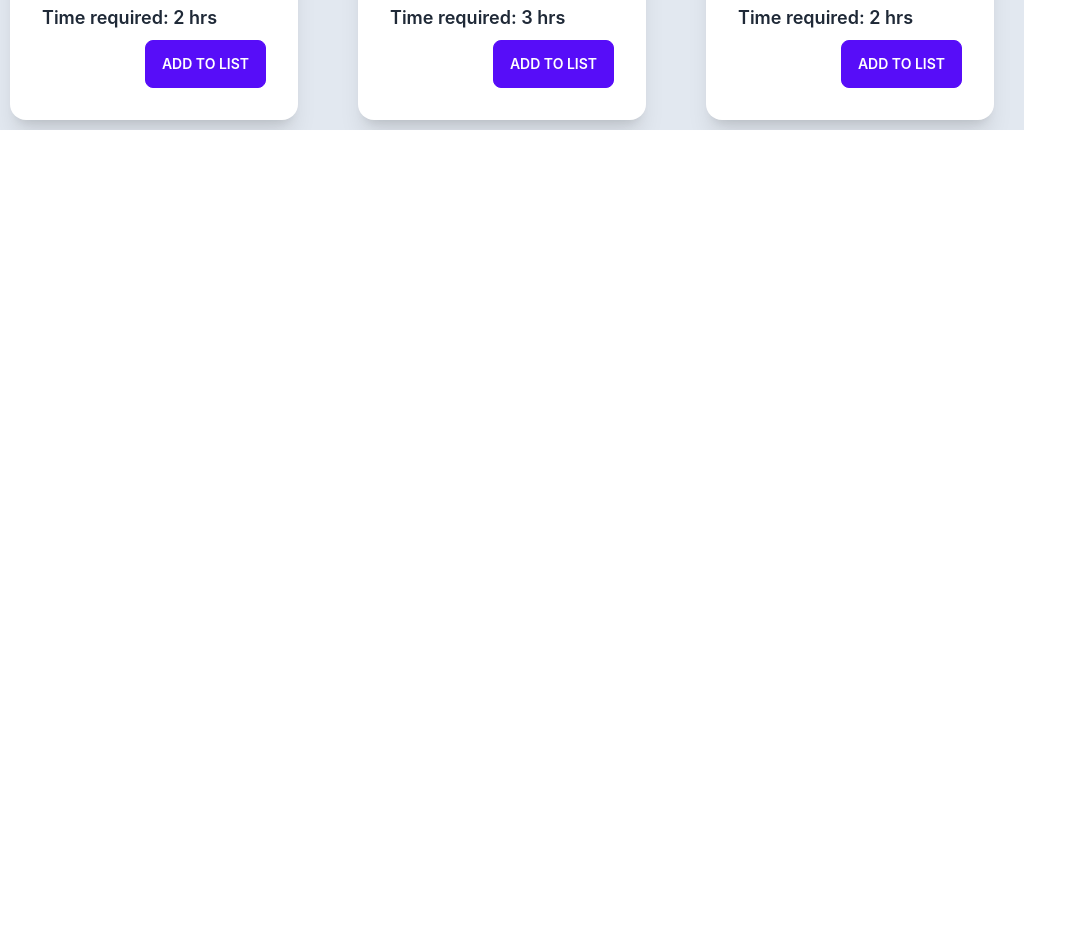
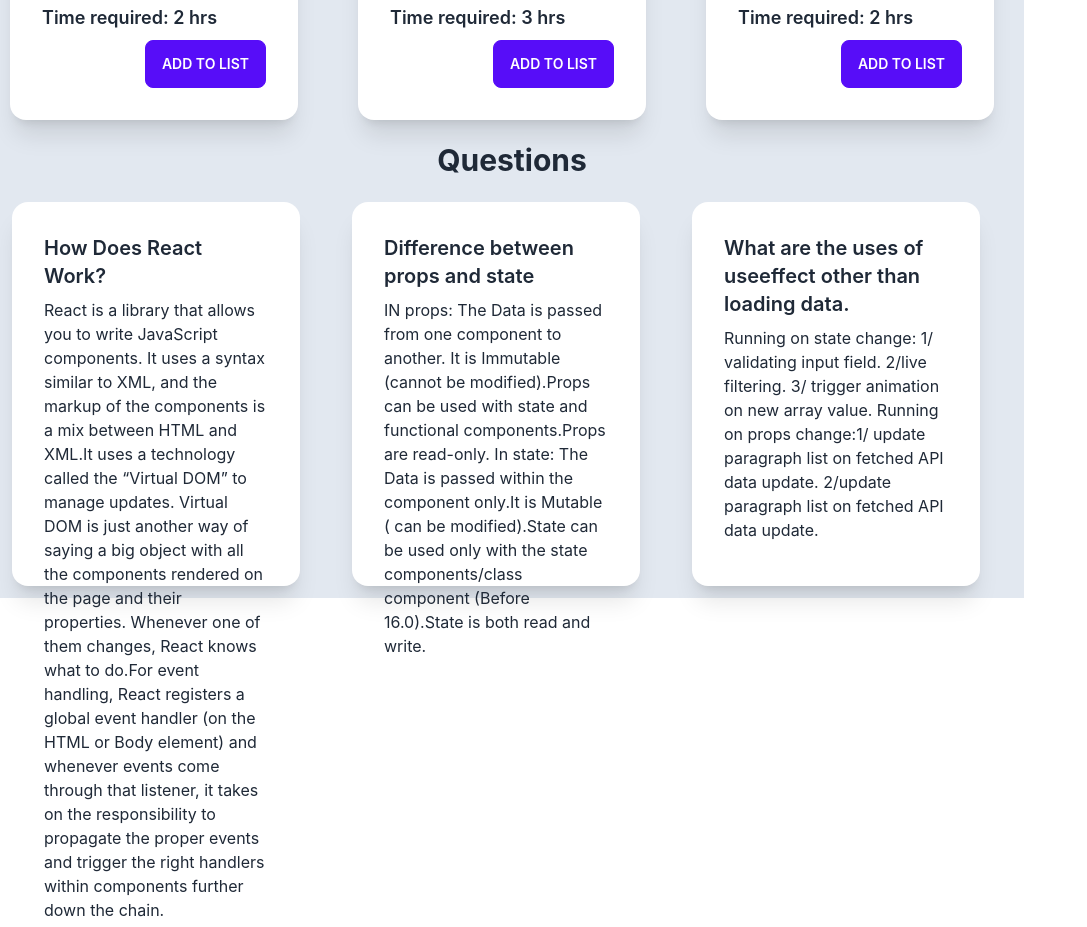
Before and after one commit to BbillahrariBBr/b6-ultra-active-club, a React (Create React App) app in the folder programming-club/: page / in a window 1280 px wide. Shown: the part 840-1767 px from the top of the page, without its empty margins (0-1087 px from the left). Before the commit the page ends 970 px from the top, so only its background shows below. Built offline with nearby package versions, Linux system fonts and the light colour scheme.

Commit message:
qustions are added

```diff
--- /dev/null
+++ b/programming-club/public/questions.json
@@ -0,0 +1,20 @@
+[
+  {
+    "id": "6334697f5e04",
+    "index": 0,
+    "ans": "React is a library that allows you to write JavaScript components. It uses a syntax similar to XML, and the markup of the components is a mix between HTML and XML.It uses a technology called the “Virtual DOM” to manage updates. Virtual DOM is just another way of saying a big object with all the components rendered on the page and their properties. Whenever one of them changes, React knows what to do.For event handling, React registers a global event handler (on the HTML or Body element) and whenever events come through that listener, it takes on the responsibility to propagate the proper events and trigger the right handlers within components further down the chain.",
+    "question": "How Does React Work?"
+  },
+  {
+    "id": "6334697f97c3",
+    "index": 1,
+    "ans": "IN props: The Data is passed from one component to another. It is Immutable (cannot be modified).Props can be used with state and functional components.Props are read-only.\n In state: The Data is passed within the component only.It is Mutable ( can be modified).State can be used only with the state components/class component (Before 16.0).State is both read and write.",
+    "question": "Difference between props and state"
+  },
+  {
+    "id": "6334697fc79f",
+    "index": 2,
+    "ans": "Running on state change:\n 1/ validating input field. \n2/live filtering. \n3/ trigger animation on new array value.\n Running on props change:1/ update paragraph list on fetched API data update.\n 2/update paragraph list on fetched API data update.",
+    "question": "What are  the uses of useeffect other than loading data."
+  }
+]
--- a/programming-club/src/Course/Course.js
+++ b/programming-club/src/Course/Course.js
@@ -2,7 +2,7 @@ import React from 'react';
 import './Course.css'
 
 const Course = (props) => {
-    console.log(props);
+    // console.log(props);
     const { name, disc, img, time, duration } = props.course;
     return (
         <div className='course'>
@@ -19,7 +19,6 @@ const Course = (props) => {
                 </div>
             </div>
 
-
         </div>
     );
 };
--- a/programming-club/src/Courses/Courses.js
+++ b/programming-club/src/Courses/Courses.js
@@ -1,5 +1,6 @@
 import React, { useEffect, useState } from 'react';
 import Course from '../Course/Course';
+import Questions from '../Questions/Questions';
 import SideBar from '../SideBar/SideBar';
 import './Courses.css'
 
@@ -20,10 +21,14 @@ const Courses = () => {
                             course={course}></Course>)
                     }
                 </div>
+                <div className=' bg-slate-200'>
+                    <Questions></Questions>
+                </div>
             </div>
             <div className='side-container'>
                 <SideBar></SideBar>
             </div>
+
 
         </div>
     );
--- /dev/null
+++ b/programming-club/src/Question/Question.js
@@ -0,0 +1,18 @@
+import React from 'react';
+
+const Question = (props) => {
+    console.log(props);
+    const { question, ans } = props.question
+    return (
+        <div>
+            <div className="card w-72 bg-base-100 shadow-xl h-96">
+                <div className="card-body">
+                    <h2 className="card-title">{question}</h2>
+                    <p>{ans}</p>
+                </div>
+            </div>
+        </div>
+    );
+};
+
+export default Question;
--- /dev/null
+++ b/programming-club/src/Questions/Questions.css
@@ -0,0 +1,6 @@
+.questions {
+    display: grid;
+    grid-template-columns: repeat(3, 1fr);
+    gap: 20px;
+
+}
--- /dev/null
+++ b/programming-club/src/Questions/Questions.js
@@ -0,0 +1,30 @@
+import React, { useEffect, useState } from 'react';
+import Question from '../Question/Question';
+import './Questions.css'
+
+
+const Questions = () => {
+    const [questions, setQuestions] = useState([]);
+    useEffect(() => {
+        fetch('questions.json')
+            .then(res => res.json())
+            .then(data => setQuestions(data))
+    }, [])
+    return (
+        <div className='p-3'>
+            <p className='text-center text-3xl font-bold mb-6'>Questions</p>
+            <div className='questions'>
+                {
+                    questions.map(question => <Question
+                        key={question.id}
+                        question={question}
+                    ></Question>)
+                }
+            </div>
+
+
+        </div>
+    );
+};
+
+export default Questions;
```
Also changed, not shown: programming-club/src/fakedata/questions.json (added, +20 -0 lines), programming-club/src/Question/Question.css (added).
